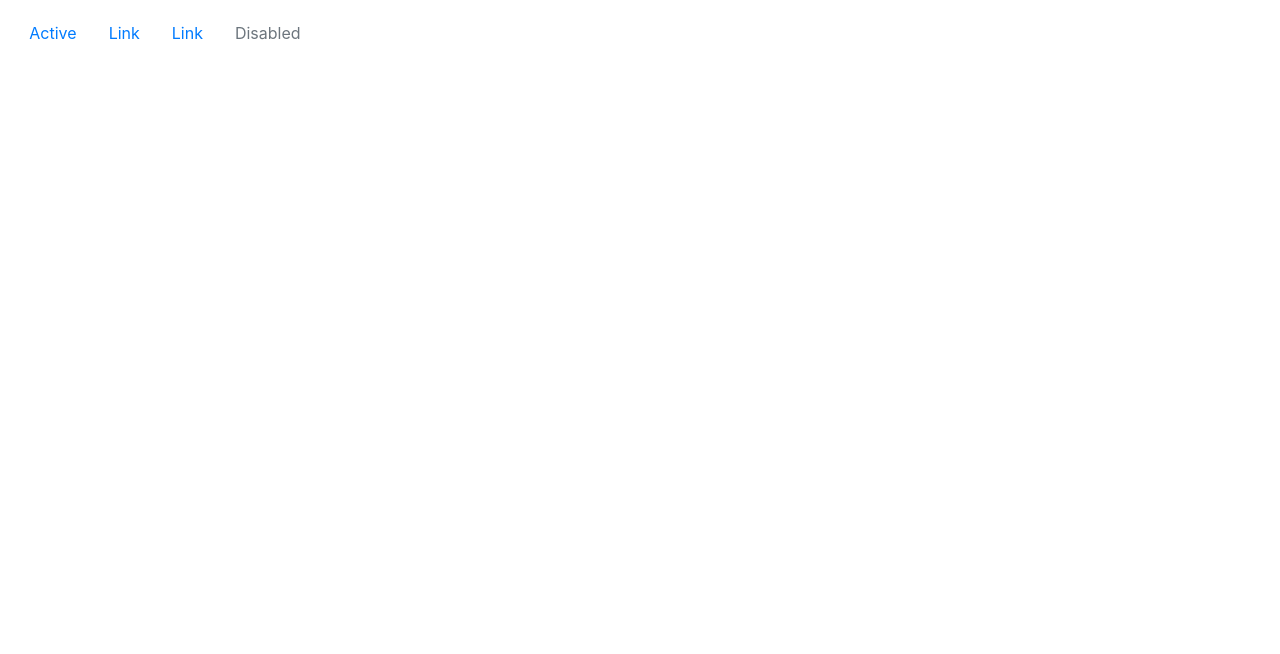
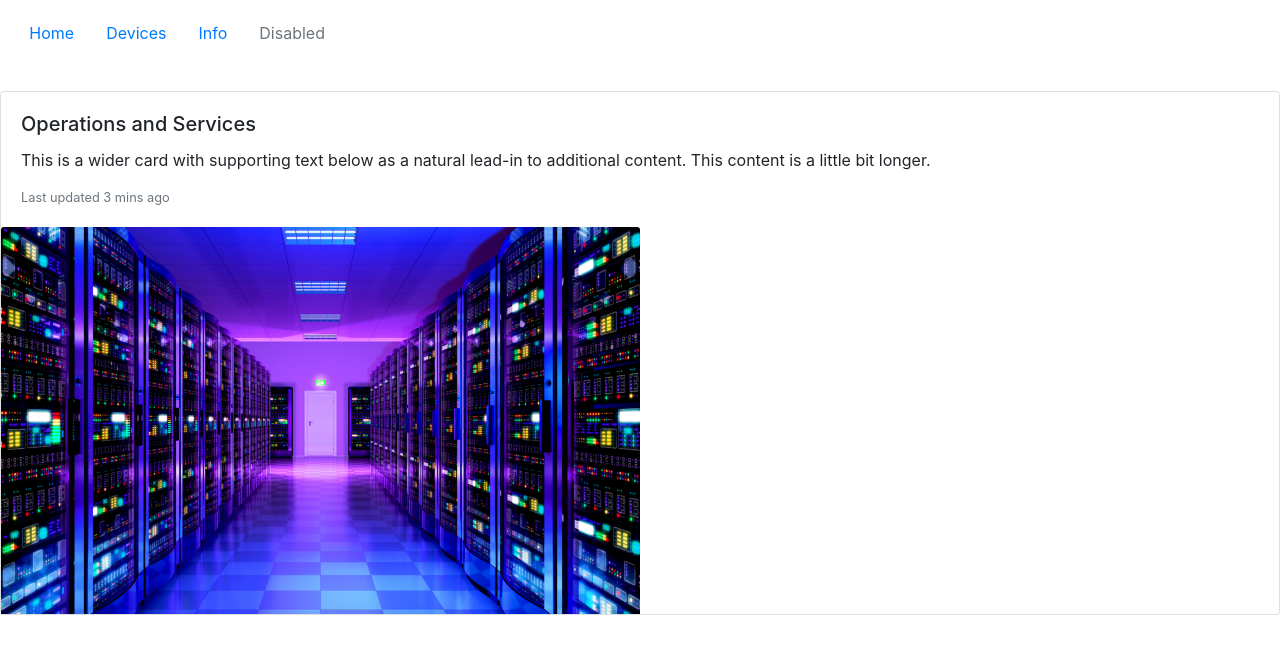
Before and after one commit to mad17571/OPS_Website, a plain HTML site: page main/index.html in a window 1280 px wide. Drawn offline with nearby package versions, Linux system fonts and the light colour scheme.

Commit message:
- cardtile

```diff
--- a/main/index.html
+++ b/main/index.html
@@ -11,19 +11,32 @@
     </head>
 
     <body>
+    <wrapper style="alignment: center;">
     <ul class="nav" style="padding: 10pt;">
         <li class="nav-item">
-            <a class="nav-link active" href="#">Active</a>
+            <a class="nav-link active" href="#">Home</a>
         </li>
         <li class="nav-item">
-            <a class="nav-link" href="#">Link</a>
+            <a class="nav-link" href="#">Devices</a>
         </li>
         <li class="nav-item">
-            <a class="nav-link" href="#">Link</a>
+            <a class="nav-link" href="#">Info</a>
         </li>
         <li class="nav-item">
             <a class="nav-link disabled" href="#" tabindex="-1" aria-disabled="true">Disabled</a>
         </li>
     </ul>
+
+    <br>
+
+    <div class="card">
+        <div class="card-body">
+            <h5 class="card-title">Operations and Services</h5>
+            <p class="card-text">This is a wider card with supporting text below as a natural lead-in to additional content. This content is a little bit longer.</p>
+            <p class="card-text"><small class="text-muted">Last updated 3 mins ago</small></p>
+        </div>
+        <img src="../images/server.jpg" class="card-img-top" alt="Server" style="width: 50%;">
+    </div>
+    </wrapper>
     </body>
 </html>
```
Also changed, not shown: images/server.jpg (added).
